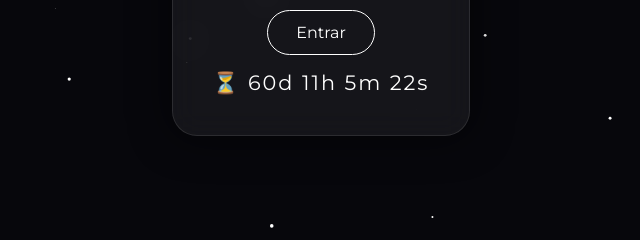
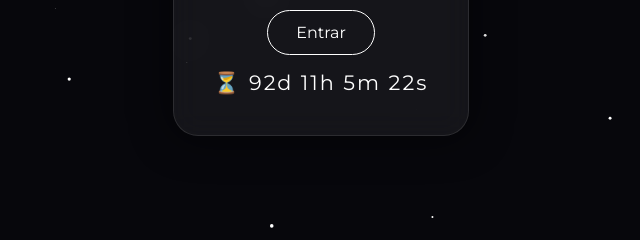
Before and after one commit to santiagotobias32-source/18-pro, a plain HTML site: page index.html in a window 1280 px wide. Shown: the part 404-644 px from the top of the page, 319-959 px from the left. Drawn offline with nearby package versions, Linux system fonts and the light colour scheme.

Commit message:
Update index.html

```diff
--- a/index.html
+++ b/index.html
@@ -217,7 +217,7 @@ p{
 <script>
 
 /* ===== CONTADOR ===== */
-const target = new Date("2026-09-01T21:00:00").getTime();
+const target = new Date("2026-10-03T21:00:00").getTime();
 
 setInterval(()=>{
   const now = new Date().getTime();
```
